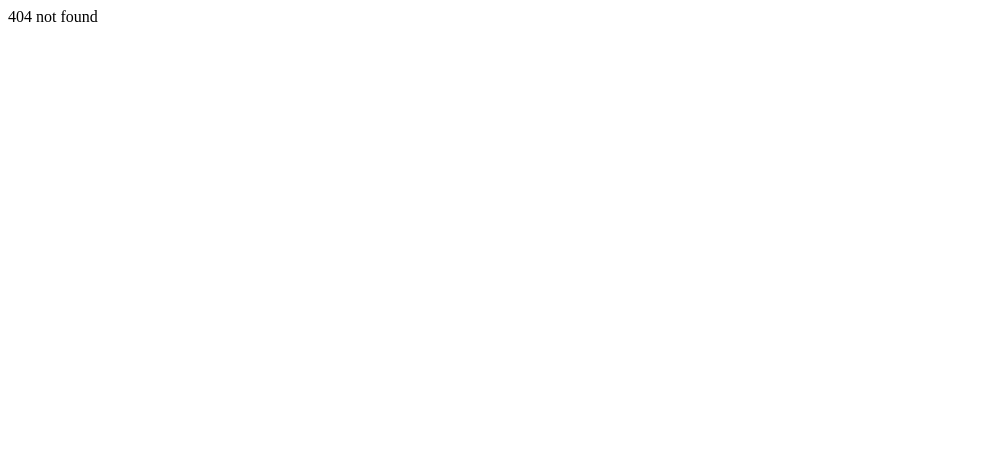
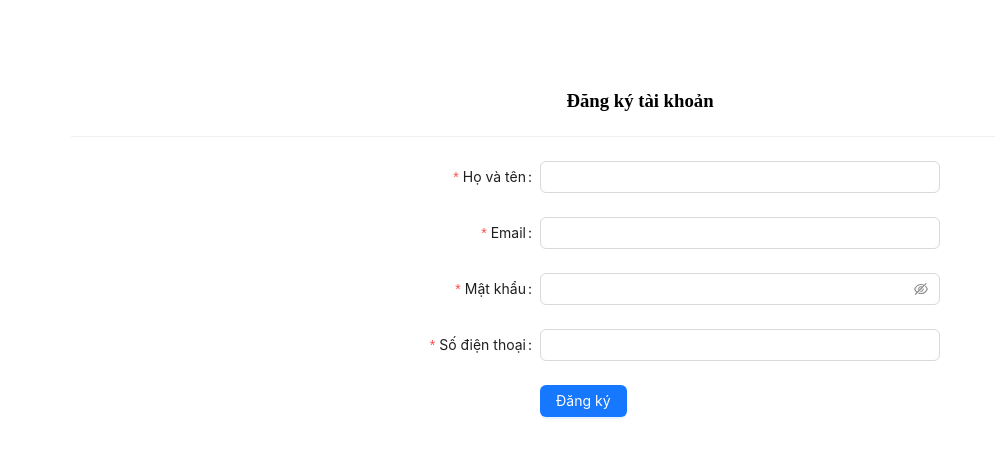
Before and after one commit to NguyenXuanAn5161/fe-vite-react-test, a React (Vite) app: page /register in a window 1280 px wide. Before the commit this address had no page. Shown: the top 458 px of the page, without its empty margins (0-995 px from the left). Built offline with nearby package versions, Linux system fonts and the light colour scheme.

Commit message:
tạo page đăng ký tài khoản

```diff
--- a/package.json
+++ b/package.json
@@ -10,7 +10,9 @@
     "preview": "vite preview"
   },
   "dependencies": {
+    "@ant-design/icons": "5.0.1",
     "@reduxjs/toolkit": "1.9.7",
+    "antd": "5.13.1",
     "react": "18.2.0",
     "react-dom": "18.2.0",
     "react-redux": "8.1.3",
--- a/src/App.jsx
+++ b/src/App.jsx
@@ -5,6 +5,7 @@ import HomePage from "./components/Home";
 import BookPage from "./pages/book";
 import ContactPage from "./pages/contact";
 import LoginPage from "./pages/login";
+import RegisterPage from "./pages/register/index";
 
 const Layout = () => {
   return (
@@ -38,6 +39,10 @@ export default function App() {
       path: "/login",
       element: <LoginPage />,
     },
+    {
+      path: "/register",
+      element: <RegisterPage />,
+    },
   ]);
 
   return (
--- a/src/pages/register/index.jsx
+++ b/src/pages/register/index.jsx
@@ -0,0 +1,89 @@
+import { Button, Divider, Form, Input } from "antd";
+
+const RegisterPage = () => {
+  const onFinish = (values) => {
+    console.log("Success:", values);
+  };
+
+  return (
+    <div className="register-page" style={{ padding: "5%" }}>
+      <h3 style={{ textAlign: "center" }}>Đăng ký tài khoản</h3>
+      <Divider />
+      <Form
+        name="basic"
+        labelCol={{
+          span: 8,
+        }}
+        wrapperCol={{
+          span: 16,
+        }}
+        style={{
+          maxWidth: 600,
+          margin: "0 auto",
+        }}
+        initialValues={{
+          remember: true,
+        }}
+        onFinish={onFinish}
+        autoComplete="true"
+      >
+        <Form.Item
+          label="Họ và tên"
+          name="fullname"
+          rules={[
+            {
+              required: true,
+              message: "Họ và tên không được để trống!",
+            },
+          ]}
+        >
+          <Input />
+        </Form.Item>
+        <Form.Item
+          label="Email"
+          name="email"
+          rules={[
+            {
+              required: true,
+              message: "Email không được để trống!",
+            },
+          ]}
+        >
+          <Input />
+        </Form.Item>
+        <Form.Item
+          label="Mật khẩu"
+          name="password"
+          rules={[
+            {
+              required: true,
+              message: "Mật khẩu không được để trống!",
+            },
+          ]}
+        >
+          <Input.Password />
+        </Form.Item>
+        <Form.Item
+          label="Số điện thoại"
+          name="phone"
+          rules={[
+            {
+              required: true,
+              message: "Số điện thoại không được để trống!",
+            },
+          ]}
+        >
+          <Input />
+        </Form.Item>
+
+        <Form.Item wrapperCol={{ offset: 8, span: 16 }}>
+          <Button type="primary" htmlType="submit">
+            Đăng ký
+          </Button>
+        </Form.Item>
+      </Form>
+    </div>
+  );
+};
+
+export default RegisterPage;
```
Also changed, not shown: src/assets/logo/logo.png (added), 1 other file (tests, documents, lock files or other folders).
